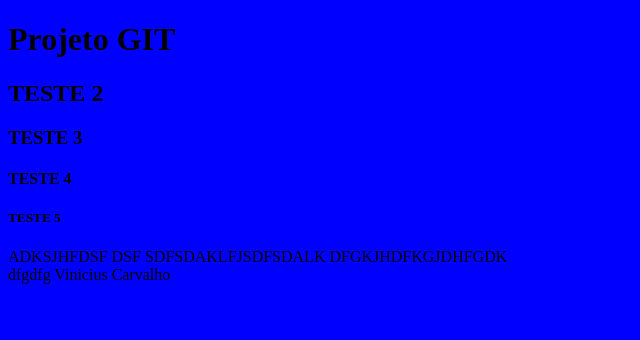
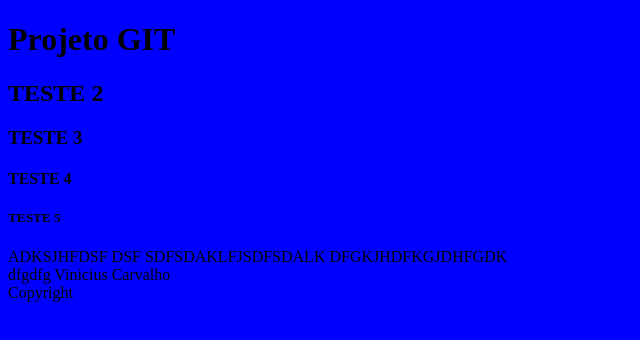
Before and after one commit to VinniciusC/CursoGitAlura, a plain HTML site: page index.html in a window 1280 px wide. Shown: the full height of the page, 0-640 px from the left. Drawn offline with Linux system fonts and the light colour scheme.

Commit message:
copyright

```diff
--- a/index.html
+++ b/index.html
@@ -14,6 +14,7 @@
 	DSF
 	SDFSDAKLFJSDFSDALK
 	DFGKJHDFKGJDHFGDK <br>
-	dfgdfg Vinicius Carvalho
+	dfgdfg Vinicius Carvalho<br>
+	Copyright
 </body>
 </html>
```
